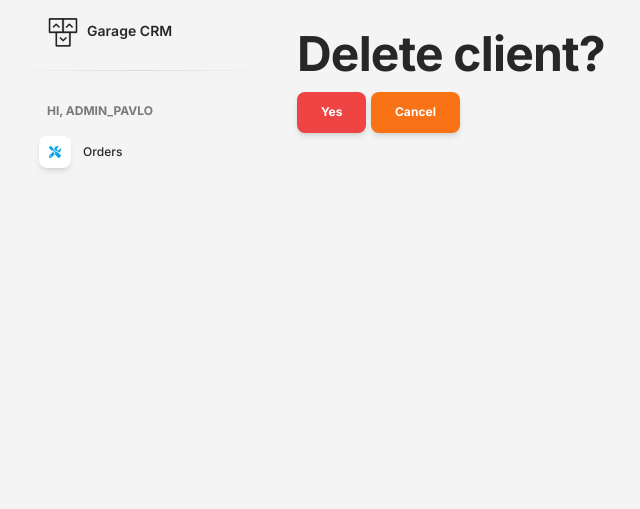
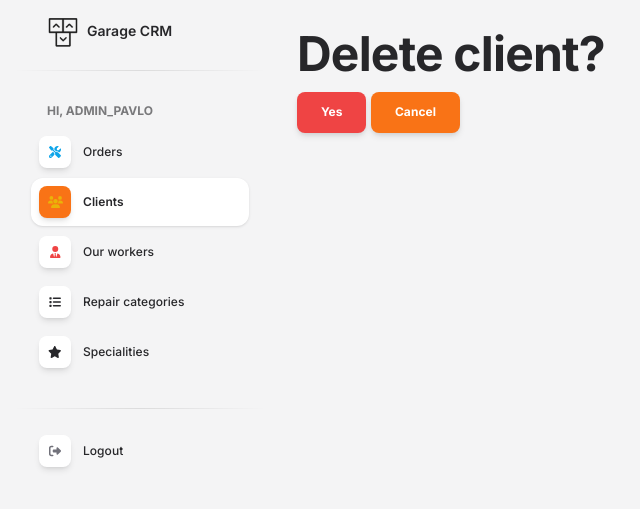
Before and after one commit to pawunder1992/service-CRM, a Django app: page /clients/1/delete/ in a window 1280 px wide. Shown: the part 24-533 px from the top of the page, without its empty margins (1-641 px from the left). Run offline with Django 5.2, Linux system fonts and the light colour scheme; a user stored in the database is signed in; data comes from the database, SQL or seed files in the repository; parts of the project's set-up code (start-up, migrations or seed data) failed here and were passed over; some libraries are stand-ins or nearby versions.

Commit message:
uncomment sidebar, reformat codestyle

```diff
--- a/crm/urls.py
+++ b/crm/urls.py
@@ -1,10 +1,31 @@
 from django.urls import path
 
-from .views import index, OrderListView, OrderCreateView, OrderUpdateView, OrderDetailView, OrderDeleteView, \
-    ClientListView, ClientDetailView, ClientDeleteView, ClientCreateView, ClientUpdateView, WorkerListView, \
-    WorkerDetailView, WorkerCreateView, WorkerUpdateView, ServiceCategoryListView, ServiceCategoryDeleteView, \
-    ServiceCategoryCreateView, ServiceCategoryUpdateView, SpecialtyListView, SpecialtyDeleteView, SpecialtyCreateView, \
-    SpecialtyUpdateView, SpecialtyDetailView
+from .views import (
+    index,
+    OrderListView,
+    OrderCreateView,
+    OrderUpdateView,
+    OrderDetailView,
+    OrderDeleteView,
+    ClientListView,
+    ClientDetailView,
+    ClientDeleteView,
+    ClientCreateView,
+    ClientUpdateView,
+    WorkerListView,
+    WorkerDetailView,
+    WorkerCreateView,
+    WorkerUpdateView,
+    ServiceCategoryListView,
+    ServiceCategoryDeleteView,
+    ServiceCategoryCreateView,
+    ServiceCategoryUpdateView,
+    SpecialtyListView,
+    SpecialtyDeleteView,
+    SpecialtyCreateView,
+    SpecialtyUpdateView,
+    SpecialtyDetailView,
+)
 
 app_name = "crm"
 
@@ -58,7 +79,6 @@ urlpatterns = [
         ServiceCategoryDeleteView.as_view(),
         name="service-category-delete",
     ),
-
     path(
         "servicecategory/create/",
         ServiceCategoryCreateView.as_view(),
@@ -81,5 +101,5 @@ urlpatterns = [
         SpecialtyUpdateView.as_view(),
         name="specialty-update",
     ),
-path("specialty/<int:pk>/", SpecialtyDetailView.as_view(), name="specialty-detail"),
+    path("specialty/<int:pk>/", SpecialtyDetailView.as_view(), name="specialty-detail"),
 ]
--- a/crm/views.py
+++ b/crm/views.py
@@ -8,8 +8,16 @@ from django.shortcuts import render
 from django.urls import reverse_lazy
 from django.views import generic
 
-from .forms import OrderSearchForm, OrderForm, ClientSearchForm, ClientCreationForm, WorkerSearchForm, \
-    WorkerCreationForm, ServiceCategorySearchForm, SpecialtySearchForm
+from .forms import (
+    OrderSearchForm,
+    OrderForm,
+    ClientSearchForm,
+    ClientCreationForm,
+    WorkerSearchForm,
+    WorkerCreationForm,
+    ServiceCategorySearchForm,
+    SpecialtySearchForm,
+)
 from .models import Order, Client, Worker, ServiceCategory, Specialty
 
 current_month = timezone.now().month
@@ -42,6 +50,7 @@ def index(request):
     }
 
     return render(request, "crm/index.html", context=context)
+
 
 class OrderListView(LoginRequiredMixin, generic.ListView):
     model = Order
@@ -88,6 +97,7 @@ class OrderCreateView(LoginRequiredMixin, generic.CreateView):
         if client_id:
             initial["client"] = client_id
         return initial
+
 
 class OrderDetailView(LoginRequiredMixin, generic.DetailView):
     model = Order
@@ -144,7 +154,6 @@ class ClientDeleteView(LoginRequiredMixin, generic.DeleteView):
     model = Client
     template_name = "crm/client_delete_confirm.html"
     success_url = reverse_lazy("crm:client-list")
-
 
 
 class ClientUpdateView(LoginRequiredMixin, generic.UpdateView):
@@ -205,7 +214,6 @@ class WorkerListView(LoginRequiredMixin, generic.ListView):
         return queryset
 
 
-
 class WorkerDetailView(LoginRequiredMixin, generic.DetailView):
     model = Worker
     template_name = "crm/worker_detail.html"
@@ -263,7 +271,6 @@ class WorkerCreateView(LoginRequiredMixin, generic.CreateView):
     form_class = WorkerCreationForm
 
 
-
 class WorkerUpdateView(LoginRequiredMixin, generic.UpdateView):
     model = Worker
     fields = ["username", "first_name", "last_name", "specialty", "is_active"]
@@ -306,13 +313,11 @@ class ServiceCategoryCreateView(LoginRequiredMixin, generic.CreateView):
     success_url = reverse_lazy("crm:service-category-list")
 
 
-
 class ServiceCategoryUpdateView(LoginRequiredMixin, generic.UpdateView):
     model = ServiceCategory
     template_name = "crm/service_category_form.html"
     fields = "__all__"
     success_url = reverse_lazy("crm:service-category-list")
-
 
 
 class SpecialtyListView(LoginRequiredMixin, generic.ListView):
--- a/service_CRM/urls.py
+++ b/service_CRM/urls.py
@@ -23,5 +23,4 @@ urlpatterns = [
     path("", include("crm.urls", namespace="crm")),
     path("accounts/", include("django.contrib.auth.urls")),
     path("__debug__/", include("debug_toolbar.urls")),
-
 ]
--- a/templates/includes/sidebar.html
+++ b/templates/includes/sidebar.html
@@ -30,74 +30,74 @@
         </a>
       </li>
 
-{#      <li class="nav-item">#}
-{#        <a class="nav-link {% if 'client' in request.path %}active{% endif %}" href="{% url 'crm:client-list' %}">#}
-{#          <div#}
-{#              class="icon icon-shape icon-sm shadow border-radius-md bg-white text-center me-2 d-flex align-items-center justify-content-center">#}
-{#            <i class="fas fa-users text-warning"></i>#}
-{#          </div>#}
-{#          <span class="nav-link-text ms-1">Clients</span>#}
-{#        </a>#}
-{#      </li>#}
-{##}
-{#      <li class="nav-item">#}
-{#        <a class="nav-link {% if 'worker' in request.path %}active{% endif %}" href="{% url 'crm:worker-list' %}">#}
-{#          <div#}
-{#              class="icon icon-shape icon-sm shadow border-radius-md bg-white text-center me-2 d-flex align-items-center justify-content-center">#}
-{#            <i class="fas fa-user-tie text-danger"></i>#}
-{#          </div>#}
-{#          <span class="nav-link-text ms-1">Our workers</span>#}
-{#        </a>#}
-{#      </li>#}
-{##}
-{##}
-{#      <li class="nav-item">#}
-{#        <a class="nav-link {% if 'category' in request.path %}active{% endif %}"#}
-{#           href="{% url 'crm:service-category-list' %}">#}
-{#          <div#}
-{#              class="icon icon-shape icon-sm shadow border-radius-md bg-white text-center me-2 d-flex align-items-center justify-content-center">#}
-{#            <i class="fas fa-list text-dark"></i>#}
-{#          </div>#}
-{#          <span class="nav-link-text ms-1">Repair categories</span>#}
-{#        </a>#}
-{#      </li>#}
-{##}
-{#      <li class="nav-item">#}
-{#        <a class="nav-link {% if 'specialty' in request.path %}active{% endif %}" href="{% url 'crm:specialty-list' %}">#}
-{#          <div#}
-{#              class="icon icon-shape icon-sm shadow border-radius-md bg-white text-center me-2 d-flex align-items-center justify-content-center">#}
-{#            <i class="fas fa-star text-dark"></i>#}
-{#          </div>#}
-{#          <span class="nav-link-text ms-1">Specialities</span>#}
-{#        </a>#}
-{#      </li>#}
-{##}
-{##}
-{#      <li class="nav-item mt-3">#}
-{#        <hr class="horizontal dark">#}
-{#      </li>#}
-{#      <li class="nav-item">#}
-{#        {% if user.is_authenticated %}#}
-{#          <form action="{% url 'logout' %}" method="post" id="logout-form" style="display: none;">#}
-{#            {% csrf_token %}#}
-{#          </form>#}
-{#          <a class="nav-link" href="#"#}
-{#             onclick="event.preventDefault(); document.getElementById('logout-form').submit();">#}
-{#            <div#}
-{#                class="icon icon-shape icon-sm shadow border-radius-md bg-white text-center me-2 d-flex align-items-center justify-content-center">#}
-{#              <i class="fas fa-sign-out-alt text-secondary"></i>#}
-{#            </div>#}
-{#            <span class="nav-link-text ms-1">Logout</span>#}
-{#          </a>#}
-{#        {% else %}#}
-{#          <a class="nav-link" href="{% url 'login' %}">#}
-{#            <div#}
-{#                class="icon icon-shape icon-sm shadow border-radius-md bg-white text-center me-2 d-flex align-items-center justify-content-center">#}
-{#              <i class="fas fa-sign-in-alt text-success"></i>#}
-{#            </div>#}
-{#            <span class="nav-link-text ms-1">Login</span>#}
-{#          </a>#}
-{#        {% endif %}#}
+      <li class="nav-item">
+        <a class="nav-link {% if 'client' in request.path %}active{% endif %}" href="{% url 'crm:client-list' %}">
+          <div
+              class="icon icon-shape icon-sm shadow border-radius-md bg-white text-center me-2 d-flex align-items-center justify-content-center">
+            <i class="fas fa-users text-warning"></i>
+          </div>
+          <span class="nav-link-text ms-1">Clients</span>
+        </a>
+      </li>
+
+      <li class="nav-item">
+        <a class="nav-link {% if 'worker' in request.path %}active{% endif %}" href="{% url 'crm:worker-list' %}">
+          <div
+              class="icon icon-shape icon-sm shadow border-radius-md bg-white text-center me-2 d-flex align-items-center justify-content-center">
+            <i class="fas fa-user-tie text-danger"></i>
+          </div>
+          <span class="nav-link-text ms-1">Our workers</span>
+        </a>
+      </li>
+
+
+      <li class="nav-item">
+        <a class="nav-link {% if 'category' in request.path %}active{% endif %}"
+           href="{% url 'crm:service-category-list' %}">
+          <div
+              class="icon icon-shape icon-sm shadow border-radius-md bg-white text-center me-2 d-flex align-items-center justify-content-center">
+            <i class="fas fa-list text-dark"></i>
+          </div>
+          <span class="nav-link-text ms-1">Repair categories</span>
+        </a>
+      </li>
+
+      <li class="nav-item">
+        <a class="nav-link {% if 'specialty' in request.path %}active{% endif %}" href="{% url 'crm:specialty-list' %}">
+          <div
+              class="icon icon-shape icon-sm shadow border-radius-md bg-white text-center me-2 d-flex align-items-center justify-content-center">
+            <i class="fas fa-star text-dark"></i>
+          </div>
+          <span class="nav-link-text ms-1">Specialities</span>
+        </a>
+      </li>
+
+
+      <li class="nav-item mt-3">
+        <hr class="horizontal dark">
+      </li>
+      <li class="nav-item">
+        {% if user.is_authenticated %}
+          <form action="{% url 'logout' %}" method="post" id="logout-form" style="display: none;">
+            {% csrf_token %}
+          </form>
+          <a class="nav-link" href="#"
+             onclick="event.preventDefault(); document.getElementById('logout-form').submit();">
+            <div
+                class="icon icon-shape icon-sm shadow border-radius-md bg-white text-center me-2 d-flex align-items-center justify-content-center">
+              <i class="fas fa-sign-out-alt text-secondary"></i>
+            </div>
+            <span class="nav-link-text ms-1">Logout</span>
+          </a>
+        {% else %}
+          <a class="nav-link" href="{% url 'login' %}">
+            <div
+                class="icon icon-shape icon-sm shadow border-radius-md bg-white text-center me-2 d-flex align-items-center justify-content-center">
+              <i class="fas fa-sign-in-alt text-success"></i>
+            </div>
+            <span class="nav-link-text ms-1">Login</span>
+          </a>
+        {% endif %}
       </li>
     </ul>
   </div>
```
Also changed, not shown: crm/forms.py (+5 -12 lines), service_CRM/settings.py (line endings or trailing spaces).
